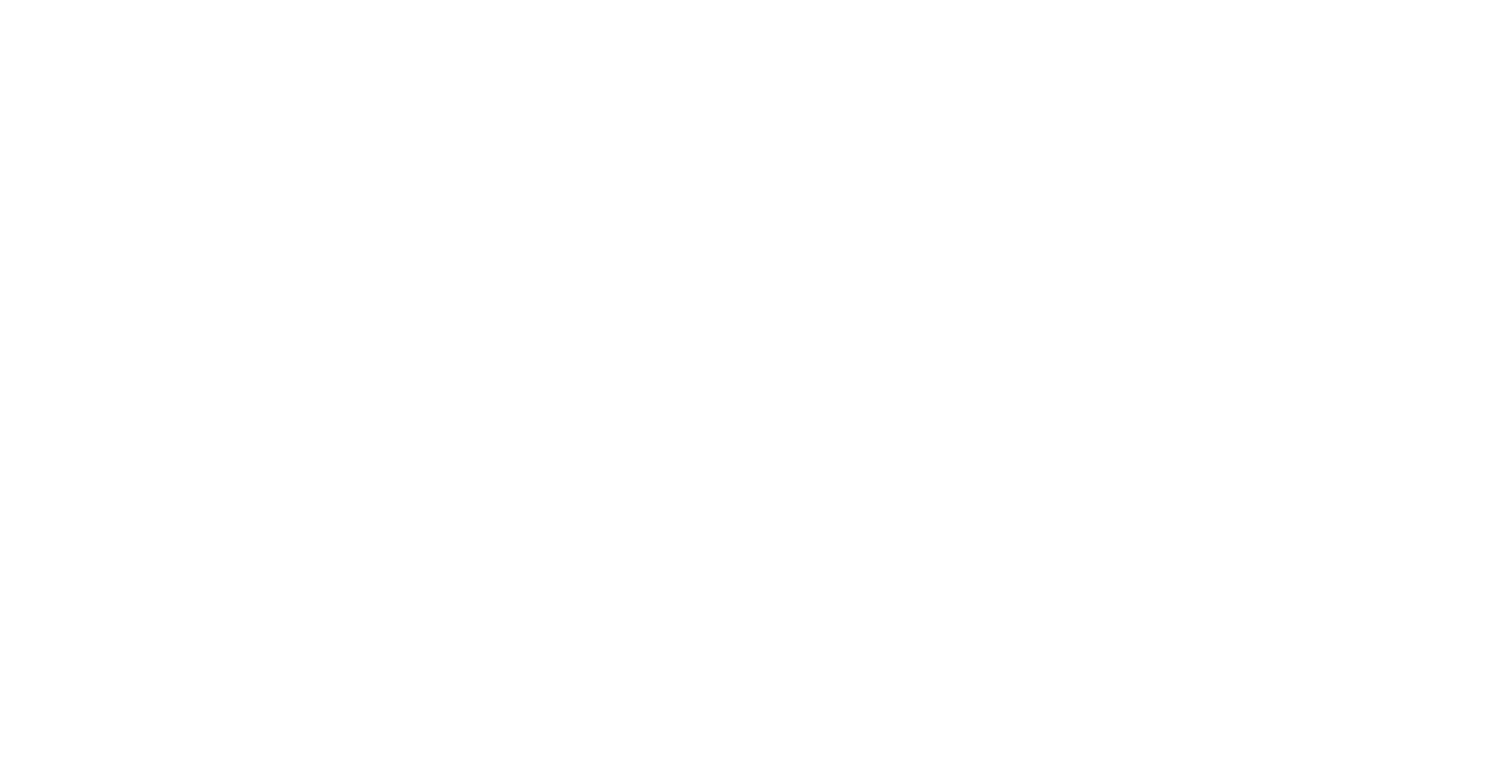
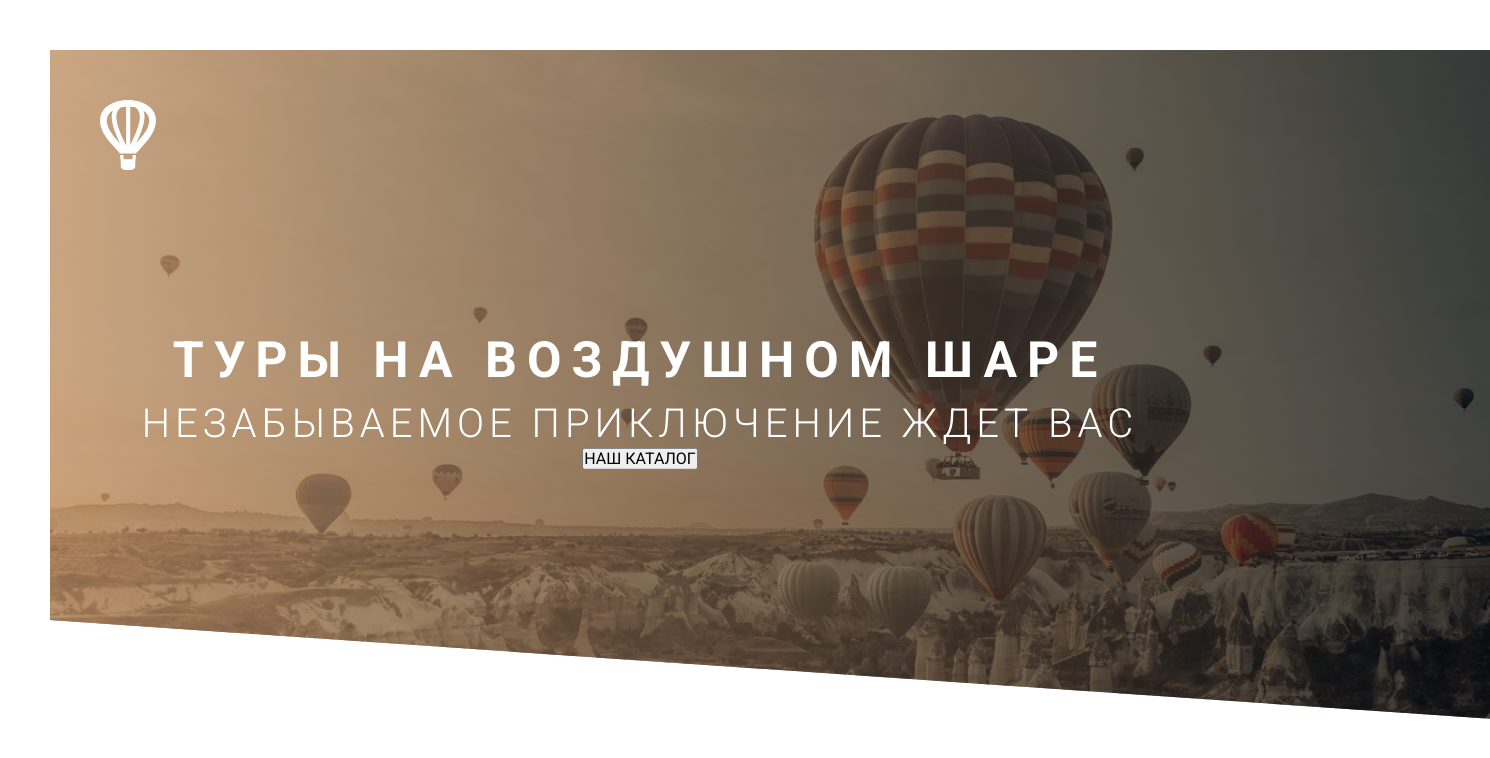
Before and after one commit to ZeiZel/tours-baloon-site, a website: page src/index.html in a window 1280 px wide. Shown: the whole page, 1490 px wide, since content can reach past the window. Drawn offline with Linux system fonts and the light colour scheme.

Commit message:
First-page

```diff
--- a/src/index.html
+++ b/src/index.html
@@ -9,9 +9,24 @@
     <link rel="stylesheet" href="css/style.css">
 </head>
 <body>
-    <header class="main-section">
-        <div class="main-section__container container">
-
+    <header class="header-section">
+        <div class="header-section__container container">
+            <div class="header-section__nav">
+                <div class="header-section__logo-img">
+                    <img src="img/Icon-logo.svg" alt="Logo">
+                </div>
+            </div>
+            <div class="header-section__title-box">
+                <h1 class="header-section__title">
+                    ТУРЫ НА ВОЗДУШНОМ ШАРЕ
+                </h1>
+                <p class="header-section__subtext">
+                    незабываемое приключение ждет вас
+                </p>
+                <button class="header-section__button button">
+                    НАШ КАТАЛОГ
+                </button>
+            </div>
         </div>
     </header>
 
--- a/src/sass/style.scss
+++ b/src/sass/style.scss
@@ -3,12 +3,112 @@
 @import "normalize.scss";
 @import "reset.scss";
 
+* {
+	-webkit-box-sizing: border-box;
+	-moz-box-sizing: border-box;
+	box-sizing: border-box;
+
+	margin: 0;
+	padding: 0;
+}
+
 body {
 	font-family: Roboto, sans-serif;
 	font-weight: 400;
+	letter-spacing: 2px; // Задаёт межбуквенное расстояние
+	padding: 50px;
+	background: white;
 }
 
 .container {
 	margin: 0 auto;
-	width: 1140px;
+	width: 1440px;
+	background: #F7F7F7;
 }
+
+.header-section {
+	&__container{
+		height: 95vh;
+		background: linear-gradient(90.05deg, rgba(186, 133, 84, 0.7) 0.03%, rgba(1, 1, 1, 0.7) 99.94%), url("../img/bg.jpg") center/cover no-repeat;
+		clip-path: polygon(0 0, 100% 0, 100% 88%, 0 75%);
+		//clip-path: polygon(0% 20%, 80% 20%, 80% 0%, 100% 50%, 80% 100%, 80% 80%, 0% 80%);
+	}
+
+	&__nav {
+		position: relative;
+	}
+
+	&__logo-img {
+		position: absolute;
+		top: 50px;
+		left: 50px;
+
+		height: 70px;
+		width: 56px;
+	}
+
+	&__title-box { // Хранитель тайтлов
+		position: absolute;
+		top: 50%;
+		left: 50%;
+		transform: translate(-50%, -50%);
+		width: 100%; // Чтобы текст не переходил на новую строку
+		text-align: center;
+		color: white; // Делаем тайтлы белыми
+		text-transform: uppercase; // Текст большими буквами
+	} // Ниже тайтлы
+	&__title {
+		font-size: 50px;
+		letter-spacing: 10px;
+		font-weight: 700;
+		line-height: 60px;
+		margin-bottom: 10px;
+
+		animation-name: fadeInTitle;
+		animation-duration: 2s;
+		animation-timing-function: ease-in-out;
+		//animation-delay: 1s; // Создаёт задержку перед воспроизведением анимации
+	}
+	&__subtext {
+		font-size: 40px;
+		line-height: 48px;
+		letter-spacing: 5px;
+		font-weight: 300;
+
+		animation-name: fadeInSubtitle;
+		animation-duration: 1s;
+		animation-timing-function: ease-in-out;
+	}
+}
+
+
+// -- Функциональные части
+
+@keyframes fadeInTitle {
+	0% {
+		transform: translate(-10%);
+		opacity: 0;
+		color: rgba(225, 97, 8, 0.62);
+	}
+	60% {
+		transform: translate(3%);
+	}
+	100% {
+		transform: translate(0%);
+		opacity: 1;
+		color: white;
+	}
+}
+
+@keyframes fadeInSubtitle {
+	0% {
+		transform: translate(4%);
+		opacity: 0;
+		color: rgba(225, 97, 8, 0.62);
+	}
+	100% {
+		transform: translate(0%);
+		opacity: 1;
+		color: white;
+	}
+}
```
Also changed, not shown: src/css/style.css, src/img/Icon-logo.svg (added), src/img/bg.jpg (added).
